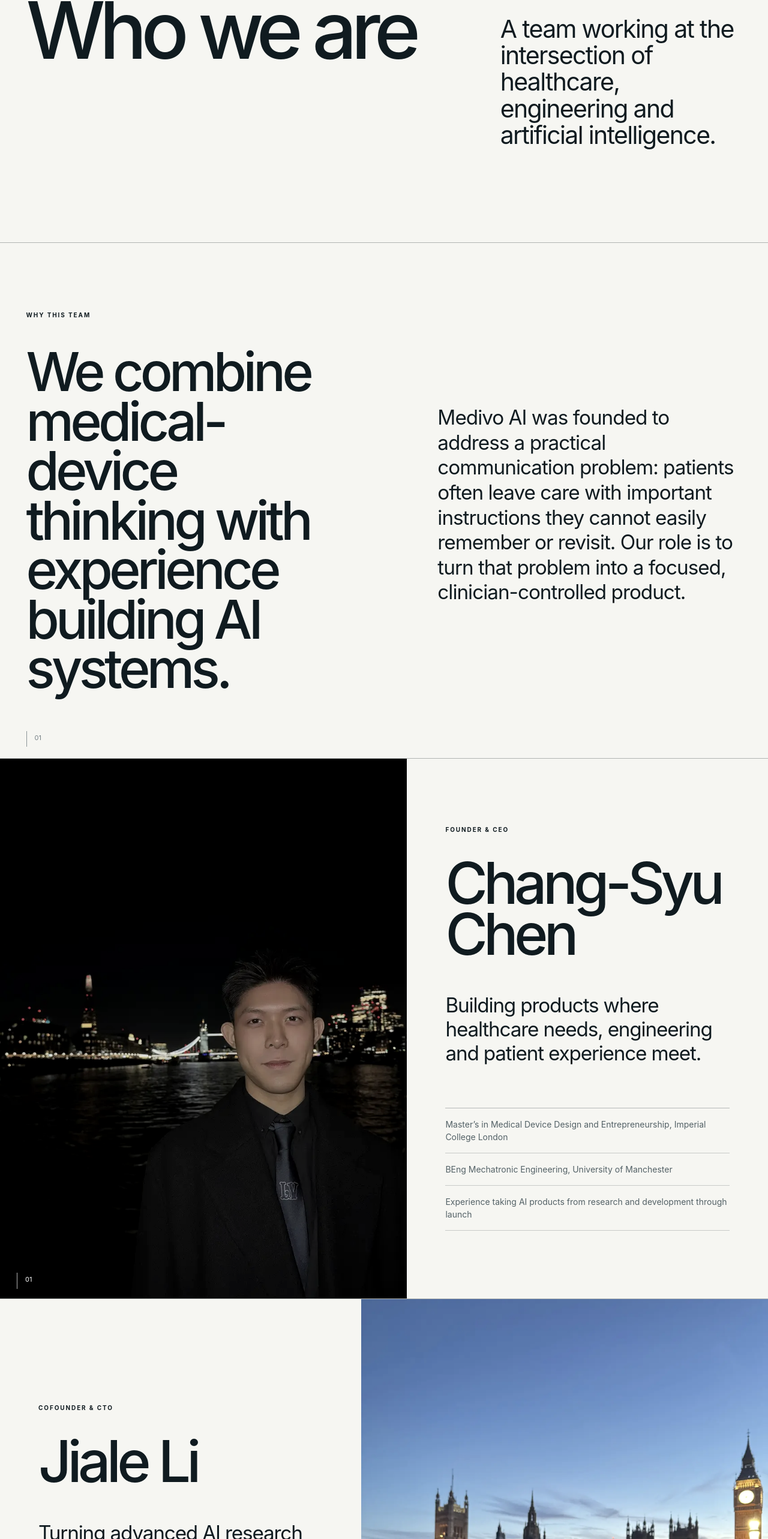
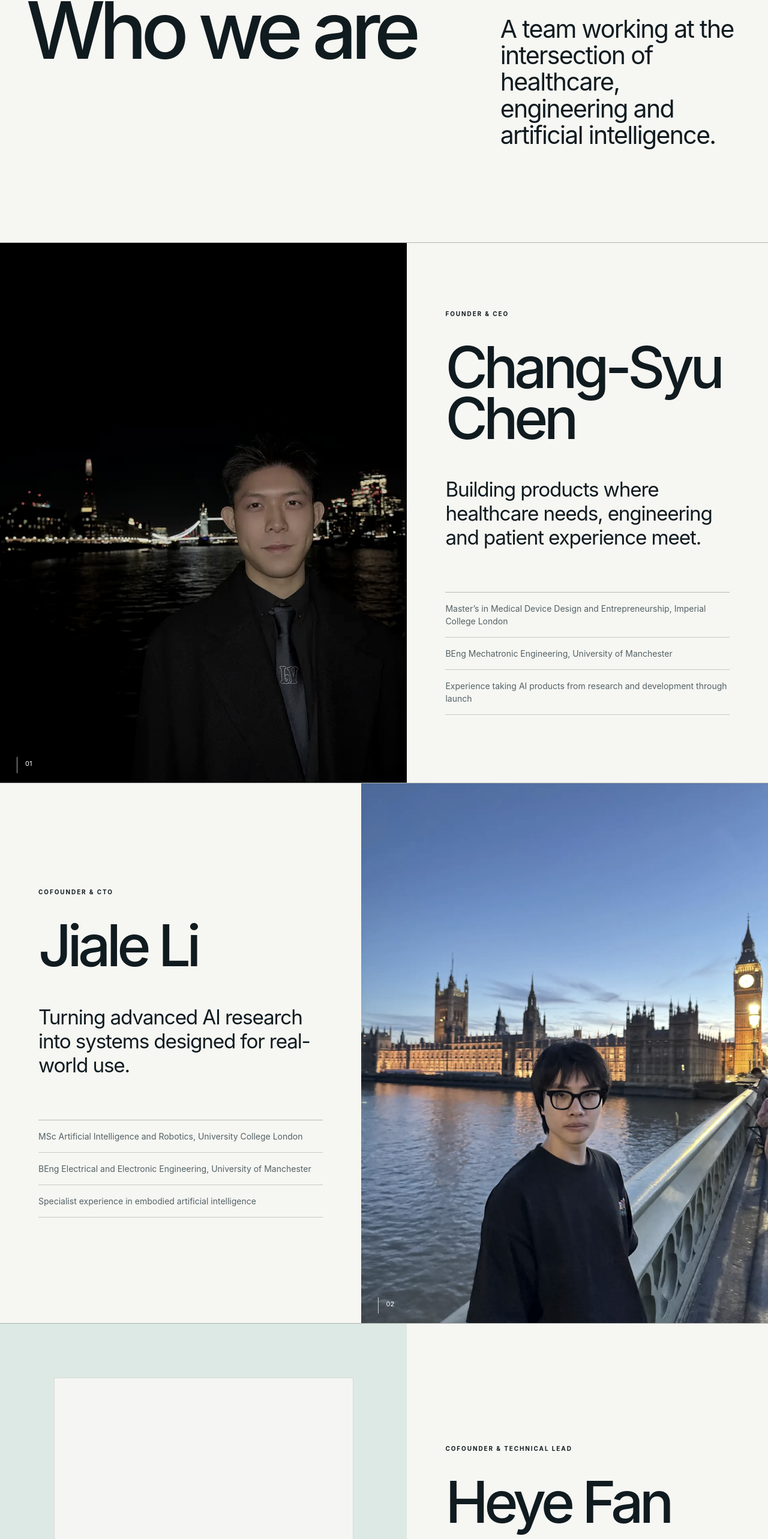
Before and after one commit to STV1222/Medivo-AI-Website, a Next.js app: page /team in a window 1280 px wide. Shown: the part 214-2780 px from the top of the page at 60% size. Built offline with nearby package versions, Linux system fonts and the light colour scheme; a web font is replaced by a local one.

Commit message:
Update team page founders and CTA

```diff
--- a/app/globals.css
+++ b/app/globals.css
@@ -391,8 +391,13 @@
 .founder-image-wrap{position:relative;min-height:900px;overflow:hidden;background:#07191f}
 .founder-image-wrap img{width:100%;height:100%;position:absolute;inset:0;object-fit:cover;filter:saturate(.7) contrast(1.03);transition:transform .7s cubic-bezier(.2,.7,.2,1),filter .35s}
 .founder-profile:hover .founder-image-wrap img{transform:scale(1.018);filter:saturate(.95) contrast(1.02)}
+.founder-placeholder{position:absolute;inset:0;display:grid;place-items:center;background:#dce9e4;color:#10252c}
+.founder-placeholder:before{content:"";position:absolute;inset:7vw;background:#f5f6f3;border:1px solid rgba(16,27,32,.12)}
+.founder-placeholder b{position:relative;z-index:1;font-size:clamp(72px,9vw,140px);line-height:1;letter-spacing:-.08em;font-weight:480}
 .founder-image-wrap span{position:absolute;left:28px;bottom:25px;color:#fff;font-size:11px;padding-left:14px}
 .founder-image-wrap span:before{content:"";position:absolute;left:0;top:-4px;width:1px;height:27px;background:rgba(255,255,255,.7)}
+.founder-placeholder+span{color:#10252c}
+.founder-placeholder+span:before{background:rgba(16,37,44,.55)}
 .founder-copy{padding:8vw 5vw;display:flex;flex-direction:column;justify-content:center}
 .founder-copy h2{font-size:clamp(59px,7.5vw,118px);line-height:.88;letter-spacing:-.07em;font-weight:520;margin:42px 0 58px}
 .founder-statement{font-size:clamp(25px,2.6vw,42px);line-height:1.2;letter-spacing:-.035em;max-width:700px;margin:0 0 70px}
--- a/app/team/page.tsx
+++ b/app/team/page.tsx
@@ -1,6 +1,5 @@
 import type { Metadata } from "next";
 import Image from "next/image";
-import Link from "next/link";
 import { EditorialFooter, EditorialHeader } from "../components/EditorialChrome";
 
 export const metadata: Metadata = {
@@ -35,6 +34,18 @@
       "Specialist experience in embodied artificial intelligence",
     ],
   },
+  {
+    number: "03",
+    name: "Heye Fan",
+    role: "Cofounder & Technical Lead",
+    image: null,
+    alt: "Heye Fan, Cofounder and Technical Lead of Medivo AI",
+    statement: "Leading technical product development across the Medivo AI platform.",
+    details: [
+      "Graduate, University of Toronto",
+      "Technical focus and background details TBD",
+    ],
+  },
 ];
 
 export default function TeamPage() {
@@ -50,18 +61,17 @@
         <p className="editorial-manifesto">A team working at the intersection of healthcare, engineering and artificial intelligence.</p>
       </section>
 
-      <section className="team-intro">
-        <p className="editorial-kicker">WHY THIS TEAM</p>
-        <h2>We combine medical-device thinking with experience building AI systems.</h2>
-        <p>Medivo AI was founded to address a practical communication problem: patients often leave care with important instructions they cannot easily remember or revisit. Our role is to turn that problem into a focused, clinician-controlled product.</p>
-        <span className="editorial-index">01</span>
-      </section>
-
       <section className="founder-list">
         {founders.map((founder) => (
           <article className="founder-profile" key={founder.name}>
             <div className="founder-image-wrap">
-              <Image src={founder.image} alt={founder.alt} fill sizes="(max-width: 900px) 100vw, 53vw" />
+              {founder.image ? (
+                <Image src={founder.image} alt={founder.alt} fill sizes="(max-width: 900px) 100vw, 53vw" />
+              ) : (
+                <div className="founder-placeholder" aria-label={founder.alt}>
+                  <b>{founder.name.split(" ").map((part) => part[0]).join("")}</b>
+                </div>
+              )}
               <span>{founder.number}</span>
             </div>
             <div className="founder-copy">
@@ -83,9 +93,9 @@
         <span className="editorial-index">04</span>
       </section>
 
-      <section className="editorial-close">
-        <p>One shared goal: make important medical information easier to understand.</p>
-        <Link href="/about">Why we’re here <span>→</span></Link>
+      <section className="cta-band">
+        <h2>Bring patient education video into a real care pathway.</h2>
+        <a className="button" href="mailto:hello@medivo.ai?subject=Medivo%20AI%20Product%20Demo">Book demo <span>↗</span></a>
       </section>
 
       <EditorialFooter />
```
